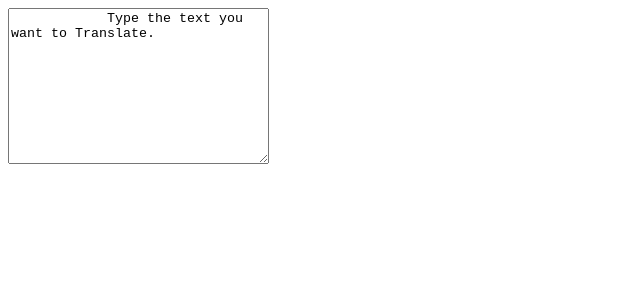
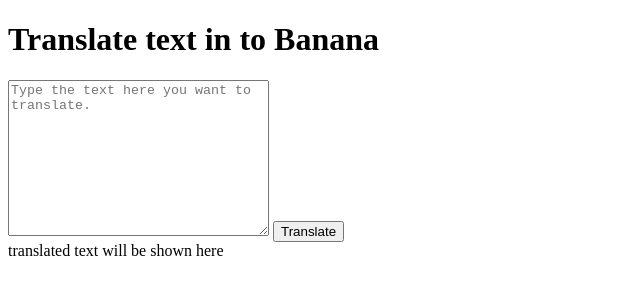
Before and after one commit to sarthak1209/Translate-Text, a plain HTML site: page index.html in a window 1280 px wide. Shown: the whole page, without its empty margins (0-640 px from the left). Drawn offline with Linux system fonts and the light colour scheme.

Commit message:
add : raw UI added

```diff
--- a/index.html
+++ b/index.html
@@ -8,9 +8,12 @@
 
     <body>
 
-        <textarea name="" id="" cols="30" rows="10">
-            Type the text you want to Translate.
-        </textarea>
+        <h1>Translate text in to Banana</h1>
 
+        <textarea name="" id="txt-input" cols="30" rows="10" placeholder="Type the text here you want to translate."></textarea>
+
+        <button id="btn-translate">Translate</button>
+
+        <div id="output-section"> translated text will be shown here</div>
     </body>
 </html>
```
